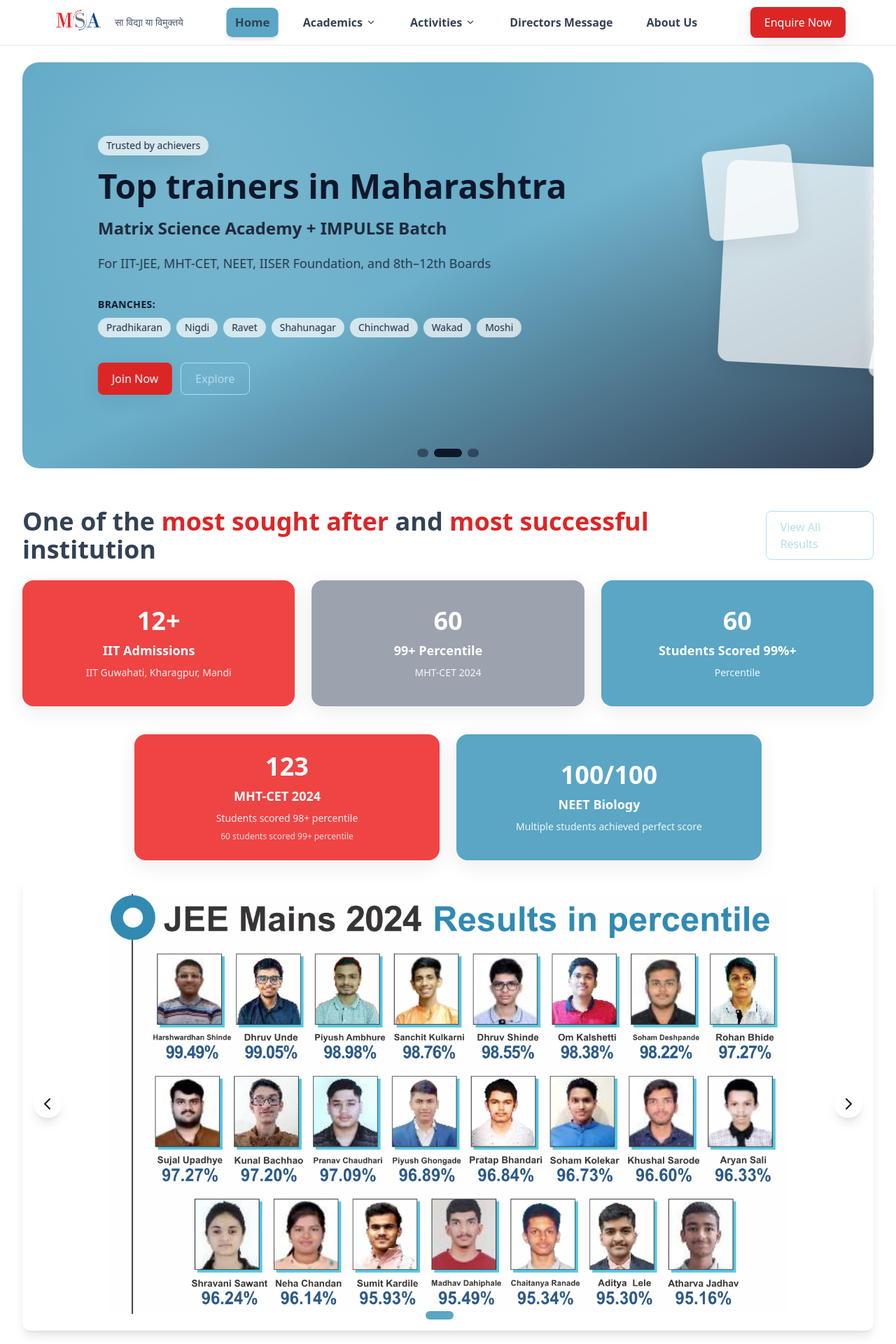
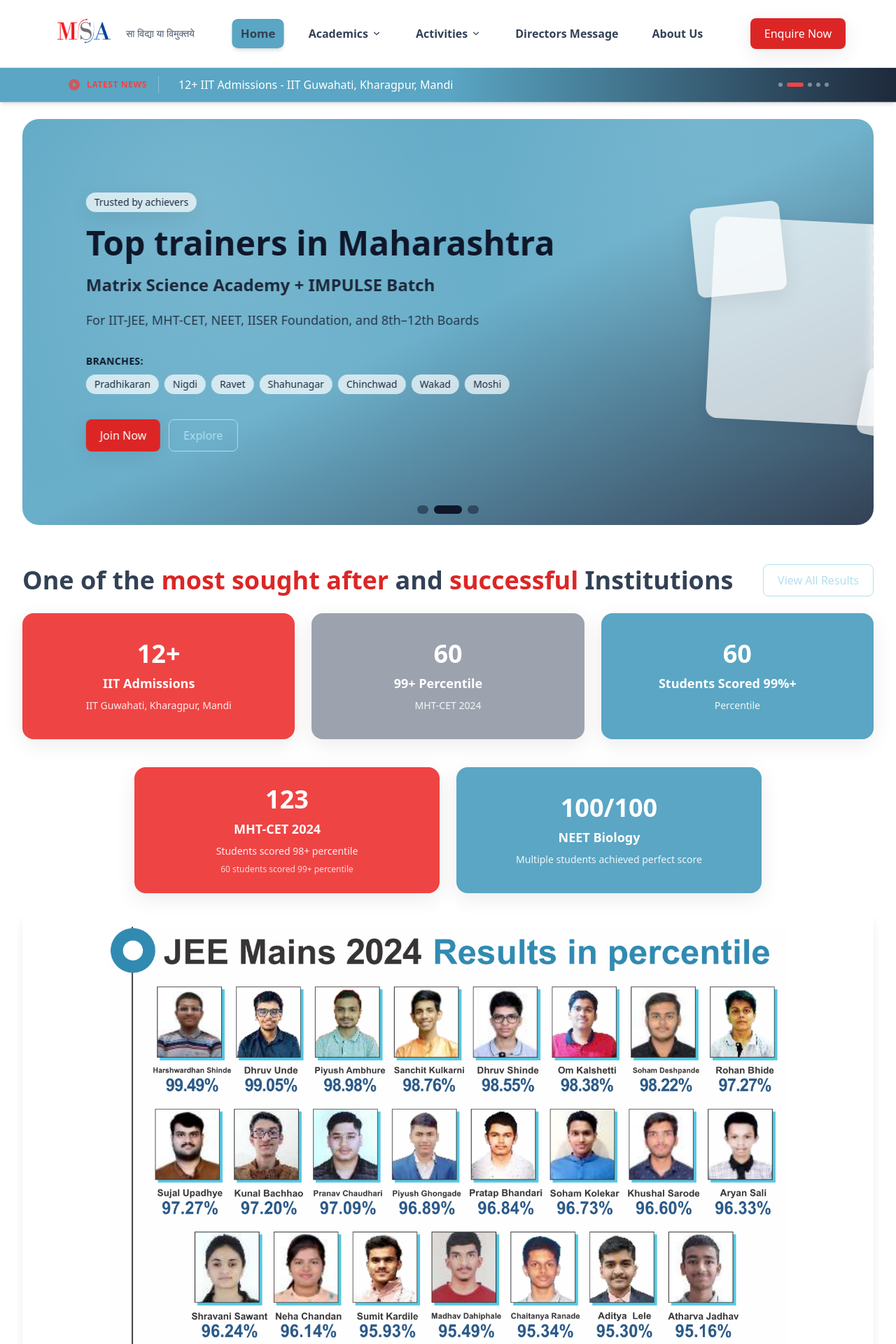
Before and after one commit to codenomad101/matrix-web, a React (Vite) app: page / in a window 1280 px wide. Shown: the top 1920 px of the page at 70% size. Built offline with nearby package versions, Linux system fonts and the light colour scheme.

Commit message:
fix: second message

```diff
--- a/src/components/Navbar.jsx
+++ b/src/components/Navbar.jsx
@@ -225,14 +225,12 @@ export default function Navbar() {
         ? 'backdrop-blur-md bg-white/95 border-b-2 border-brand/20 shadow-lg'
         : 'backdrop-blur-sm bg-white/80 border-b'
     }`}>
-      <div className="container-content flex items-center justify-between h-16">
+      <div className="container-content flex items-center justify-between h-20 md:h-24">
         <Link to="/" className="flex items-center gap-3 group relative">
-          <div className="h-16 w-16 md:h-20 md:w-20 grid place-content-center overflow-hidden transition-transform duration-300 group-hover:scale-110 group-hover:rotate-3">
-            <img src="/images/matrix_logo1.png" alt="MSA logo" className="h-16 w-16 md:h-20 md:w-20 object-contain transition-all duration-300" />
+          <div className="h-20 w-20 md:h-24 md:w-24 grid place-content-center overflow-hidden transition-transform duration-300 group-hover:scale-110 group-hover:rotate-3 flex-shrink-0">
+            <img src="/images/matrix_logo1.png" alt="MSA logo" className="h-20 w-20 md:h-24 md:w-24 object-contain transition-all duration-300" />
           </div>
-          <div className="flex flex-col leading-tight">
-            <span className="text-xs sm:text-sm text-slate-600 transition-colors duration-300 group-hover:text-slate-700">सा विद्या या विमुक्तये</span>
-          </div>
+          <span className="text-xs sm:text-sm text-slate-600 transition-colors duration-300 group-hover:text-slate-700 whitespace-nowrap hidden sm:block">सा विद्या या विमुक्तये</span>
         </Link>
 
         <nav className="hidden md:flex items-center gap-6">
--- /dev/null
+++ b/src/components/NewsSlider.jsx
@@ -0,0 +1,109 @@
+import { useState, useEffect } from 'react'
+import { Link } from 'react-router-dom'
+
+const newsItems = [
+  {
+    id: 1,
+    text: '60 students scored 99+ percentile in MHT-CET 2024',
+    link: '/results',
+  },
+  {
+    id: 2,
+    text: '12+ IIT Admissions - IIT Guwahati, Kharagpur, Mandi',
+    link: '/results',
+  },
+  {
+    id: 3,
+    text: 'Multiple students achieved perfect 100/100 in NEET Biology',
+    link: '/results',
+  },
+  {
+    id: 4,
+    text: 'Impulse Batch: 5,000+ students registered in 2024',
+    link: '/activities/on-demand-courses',
+  },
+  {
+    id: 5,
+    text: '150+ Expert Teachers by Choice - Comprehensive Guidance for Competitive Exams',
+    link: '/faculty',
+  },
+]
+
+export default function NewsSlider() {
+  const [currentIndex, setCurrentIndex] = useState(0)
+
+  useEffect(() => {
+    const timer = setInterval(() => {
+      setCurrentIndex((prev) => (prev + 1) % newsItems.length)
+    }, 4000) // Change news every 4 seconds
+
+    return () => clearInterval(timer)
+  }, [])
+
+  return (
+    <div className="bg-gradient-to-r from-brand-dark via-brand-dark to-slate-800 text-white border-b border-brand/30 shadow-md">
+      <div className="container-content">
+        <div className="flex items-center gap-3 sm:gap-4 py-3 px-4 sm:px-6">
+          {/* News Icon/Label */}
+          <div className="flex items-center gap-1.5 sm:gap-2 flex-shrink-0">
+            <svg className="w-4 h-4 sm:w-5 sm:h-5 text-red-500 animate-pulse flex-shrink-0" fill="currentColor" viewBox="0 0 20 20">
+              <path fillRule="evenodd" d="M10 18a8 8 0 100-16 8 8 0 000 16zM9.555 7.168A1 1 0 008 8v4a1 1 0 001.555.832l3-2a1 1 0 000-1.664l-3-2z" clipRule="evenodd" />
+            </svg>
+            <span className="text-xs font-bold uppercase tracking-wider text-red-500 whitespace-nowrap hidden sm:inline">Latest News</span>
+          </div>
+
+          {/* Separator */}
+          <div className="h-5 sm:h-6 w-px bg-white/30 flex-shrink-0"></div>
+
+          {/* News Text Slider */}
+          <div className="flex-1 overflow-hidden relative min-w-0">
+            <div
+              className="flex transition-transform duration-500 ease-in-out"
+              style={{ transform: `translateX(-${currentIndex * 100}%)` }}
+            >
+              {newsItems.map((item, idx) => (
+                <div
+                  key={item.id}
+                  className="min-w-full flex items-center px-2 sm:px-3"
+                >
+                  <Link
+                    to={item.link}
+                    className="flex items-center gap-2 group hover:text-red-400 transition-colors duration-300 w-full"
+                  >
+                    <span className="text-xs sm:text-sm md:text-base font-medium truncate group-hover:underline">
+                      {item.text}
+                    </span>
+                    <svg
+                      className="w-3 h-3 sm:w-4 sm:h-4 opacity-0 group-hover:opacity-100 transform group-hover:translate-x-1 transition-all duration-300 flex-shrink-0"
+                      fill="none"
+                      stroke="currentColor"
+                      viewBox="0 0 24 24"
+                    >
+                      <path strokeLinecap="round" strokeLinejoin="round" strokeWidth={2} d="M9 5l7 7-7 7" />
+                    </svg>
+                  </Link>
+                </div>
+              ))}
+            </div>
+          </div>
+
+          {/* Indicator Dots */}
+          <div className="flex items-center gap-1 sm:gap-1.5 flex-shrink-0 ml-2">
+            {newsItems.map((_, idx) => (
+              <button
+                key={idx}
+                onClick={() => setCurrentIndex(idx)}
+                className={`h-1.5 rounded-full transition-all duration-300 ${
+                  currentIndex === idx
+                    ? 'w-6 bg-red-500'
+                    : 'w-1.5 bg-white/40 hover:bg-white/60'
+                }`}
+                aria-label={`Go to news ${idx + 1}`}
+              />
+            ))}
+          </div>
+        </div>
+      </div>
+    </div>
+  )
+}
--- a/src/pages/Home.jsx
+++ b/src/pages/Home.jsx
@@ -1,6 +1,7 @@
 import { Link } from 'react-router-dom'
 import { useEffect, useRef, useState } from 'react'
 import HeroSlider from '../components/HeroSlider.jsx'
+import NewsSlider from '../components/NewsSlider.jsx'
 
 // Results Slider Component
 function ResultsSlider() {
@@ -32,7 +33,7 @@ function ResultsSlider() {
   }
 
   return (
-    <div className="mt-6 relative">
+    <div className="mt-6">
       <div className="relative overflow-hidden rounded-xl p-2 shadow-lg max-w-[1320px] mx-auto">
         {/* Images Container */}
         <div className="relative min-h-[600px] overflow-hidden">
@@ -54,29 +55,10 @@ function ResultsSlider() {
             ))}
           </div>
         </div>
+      </div>
 
-        {/* Navigation Arrows */}
-        <button
-          onClick={goToPrev}
-          className="absolute left-4 top-1/2 -translate-y-1/2 bg-white/90 hover:bg-white text-slate-900 rounded-full p-2 shadow-lg transition-all duration-300 hover:scale-110 z-10"
-          aria-label="Previous slide"
-        >
-          <svg className="w-6 h-6" fill="none" stroke="currentColor" viewBox="0 0 24 24">
-            <path strokeLinecap="round" strokeLinejoin="round" strokeWidth={2} d="M15 19l-7-7 7-7" />
-          </svg>
-        </button>
-        <button
-          onClick={goToNext}
-          className="absolute right-4 top-1/2 -translate-y-1/2 bg-white/90 hover:bg-white text-slate-900 rounded-full p-2 shadow-lg transition-all duration-300 hover:scale-110 z-10"
-          aria-label="Next slide"
-        >
-          <svg className="w-6 h-6" fill="none" stroke="currentColor" viewBox="0 0 24 24">
-            <path strokeLinecap="round" strokeLinejoin="round" strokeWidth={2} d="M9 5l7 7-7 7" />
-          </svg>
-        </button>
-
-        {/* Dots Indicator */}
-        <div className="absolute bottom-4 left-1/2 -translate-x-1/2 flex gap-2 z-10">
+      {/* Dots Indicator - Below Slider */}
+      <div className="flex justify-center gap-2 mt-4">
         {images.map((_, idx) => (
           <button
             key={idx}
@@ -84,12 +66,11 @@ function ResultsSlider() {
             className={`h-3 rounded-full transition-all duration-300 ${
               index === idx
                 ? 'w-10 bg-brand-dark'
-                  : 'w-4 bg-white/70 hover:bg-white/90'
+                : 'w-4 bg-slate-300 hover:bg-slate-400'
             }`}
             aria-label={`Go to slide ${idx + 1}`}
           />
         ))}
-        </div>
       </div>
     </div>
   )
@@ -100,19 +81,33 @@ const topTestimonials = [
     name: 'Dhruv Shinde',
     college: 'IIT MANDI',
     text: 'Matrix Science Academy played a crucial role in my success. Their expert guidance and structured approach were key in my selection for IIT Mandi.',
-    exam: 'IIT-JEE'
+    exam: 'IIT-JEE',
+    image: '/images/features/Dhruv-Shinde.jpg',
+    instituteImage: 'https://images.unsplash.com/photo-1523050854058-8df90110c9f1?w=800&h=600&fit=crop'
   },
   {
     name: 'Rahul Kavhale',
     college: 'IIT KHARAGPUR',
     text: 'Thanks to Matrix Science Academy, I achieved my goal of getting into IIT. Their expert teaching and supportive environment were vital to my success.',
-    exam: 'IIT-JEE'
+    exam: 'IIT-JEE',
+    image: '/images/features/Rahul-Kavhale.jpg',
+    instituteImage: 'https://images.unsplash.com/photo-1562774053-701939374585?w=800&h=600&fit=crop'
   },
   {
     name: 'Dhruv Unde',
     college: 'NIT TRICHY',
     text: 'Matrix Science Academy was instrumental in my journey to NIT Trichy. The exceptional teaching & comprehensive support helped me excel.',
-    exam: 'MHT-CET'
+    exam: 'MHT-CET',
+    image: '/images/features/Dhruv-Unde.jpg',
+    instituteImage: 'https://images.unsplash.com/photo-1571019613454-1cb2f99b2d8b?w=800&h=600&fit=crop'
+  },
+  {
+    name: 'Maithili Sagare',
+    college: 'IIT GUWAHATI',
+    text: 'Matrix Science Academy transformed my preparation journey. The dedicated faculty and structured curriculum helped me achieve my dream of joining IIT Guwahati.',
+    exam: 'IIT-JEE',
+    image: '/images/features/Maithili-Sagare.jpg',
+    instituteImage: 'https://images.unsplash.com/photo-1481627834876-b7833e8f5570?w=800&h=600&fit=crop'
   },
 ]
 
@@ -212,7 +207,7 @@ function ResultsSection({ topResults }) {
     <section className="container-page py-6" ref={sectionRef}>
       <div className="flex items-center justify-between mb-6">
         <h2 className="text-4xl font-bold text-slate-700">
-          One of the <span className="text-red-600">most sought after</span> and <span className="text-red-600">most successful</span> institution
+          One of the <span className="text-red-600">most sought after</span> and <span className="text-red-600"> successful</span> Institutions
         </h2>
         <Link to="/results" className="btn-outline hover:scale-105 transition-transform duration-300">View All Results</Link>
       </div>
@@ -293,6 +288,90 @@ function ResultsSection({ topResults }) {
   )
 }
 
+// Testimonials Slider Component
+function TestimonialsSlider({ testimonials }) {
+  const [currentIndex, setCurrentIndex] = useState(0)
+  const [isAutoPlaying, setIsAutoPlaying] = useState(true)
+
+  // Auto-advance slider
+  useEffect(() => {
+    if (!isAutoPlaying) return
+
+    const timer = setInterval(() => {
+      setCurrentIndex((prev) => (prev + 1) % testimonials.length)
+    }, 5000) // Change every 5 seconds
+
+    return () => clearInterval(timer)
+  }, [testimonials.length, isAutoPlaying])
+
+  const goToSlide = (index) => {
+    setCurrentIndex(index)
+    setIsAutoPlaying(false)
+    // Resume auto-play after 10 seconds
+    setTimeout(() => setIsAutoPlaying(true), 10000)
+  }
+
+  const goToPrev = () => {
+    setCurrentIndex((prev) => (prev - 1 + testimonials.length) % testimonials.length)
+    setIsAutoPlaying(false)
+    setTimeout(() => setIsAutoPlaying(true), 10000)
+  }
+
+  const goToNext = () => {
+    setCurrentIndex((prev) => (prev + 1) % testimonials.length)
+    setIsAutoPlaying(false)
+    setTimeout(() => setIsAutoPlaying(true), 10000)
+  }
+
+  const slideWidth = 100 / testimonials.length
+
+  return (
+    <div className="relative w-full">
+      {/* Slider Container */}
+      <div className="relative overflow-hidden rounded-2xl w-full">
+        <div
+          className="flex transition-transform duration-700 ease-in-out"
+          style={{
+            transform: `translateX(-${currentIndex * slideWidth}%)`,
+            width: `${testimonials.length * 100}%`
+          }}
+        >
+          {testimonials.map((testimonial, idx) => (
+            <div
+              key={idx}
+              className="flex-shrink-0"
+              style={{
+                width: `${slideWidth}%`,
+                minWidth: `${slideWidth}%`
+              }}
+            >
+              <div className="px-1 sm:px-2 h-full">
+                <TestimonialCard testimonial={testimonial} index={idx} />
+              </div>
+            </div>
+          ))}
+        </div>
+      </div>
+
+      {/* Dots Indicator */}
+      <div className="flex justify-center items-center gap-2 mt-8">
+        {testimonials.map((_, idx) => (
+          <button
+            key={idx}
+            onClick={() => goToSlide(idx)}
+            className={`h-2.5 rounded-full transition-all duration-300 ${
+              currentIndex === idx
+                ? 'w-10 bg-brand-dark'
+                : 'w-2.5 bg-slate-300 hover:bg-slate-400'
+            }`}
+            aria-label={`Go to testimonial ${idx + 1}`}
+          />
+        ))}
+      </div>
+    </div>
+  )
+}
+
 // Testimonial Card Component with enhanced animations
 function TestimonialCard({ testimonial: t, index }) {
   const [isVisible, setIsVisible] = useState(false)
@@ -327,13 +406,13 @@ function TestimonialCard({ testimonial: t, index }) {
       ref={cardRef}
       onMouseEnter={() => setIsHovered(true)}
       onMouseLeave={() => setIsHovered(false)}
-      className={`bg-white rounded-2xl shadow-soft overflow-hidden group cursor-pointer transform transition-all duration-700 ease-out ${
+      className={`bg-white rounded-3xl shadow-soft overflow-hidden group cursor-pointer transform transition-all duration-700 ease-out min-h-[500px] flex flex-col ${
         isVisible
           ? 'opacity-100 translate-y-0 scale-100'
           : 'opacity-0 translate-y-10 scale-95'
       } ${
         isHovered
-          ? 'shadow-2xl -translate-y-3 scale-[1.02] rotate-1'
+          ? 'shadow-2xl -translate-y-3 scale-[1.02]'
           : 'hover:shadow-xl hover:-translate-y-2'
       }`}
       style={{
@@ -343,63 +422,103 @@ function TestimonialCard({ testimonial: t, index }) {
           : undefined
       }}
     >
-      {/* Quote Section with Brand Color */}
-      <div className="relative bg-gradient-to-br from-brand via-brand/95 to-brand-dark/90 px-6 pt-8 pb-6 overflow-hidden transition-all duration-500 group-hover:from-brand-dark group-hover:to-brand-dark">
+      {/* Quote and Institute Image Side by Side */}
+      <div className="grid md:grid-cols-2 gap-0 h-64">
+        {/* Quote Section with Red Background */}
+        <div className="relative bg-gradient-to-br from-red-600 via-red-600/95 to-red-700 px-6 pt-8 pb-6 overflow-hidden transition-all duration-500 group-hover:from-red-700 group-hover:to-red-800 flex flex-col justify-between">
           {/* Animated Quote Icon */}
-        <div className={`absolute top-4 left-6 transition-all duration-700 ${isHovered ? 'opacity-30 scale-110 rotate-12' : 'opacity-20 scale-100 rotate-0'}`}>
-          <svg className="w-16 h-16 text-slate-900" fill="currentColor" viewBox="0 0 24 24">
+          <div className={`absolute top-4 right-6 transition-all duration-700 ${isHovered ? 'opacity-30 scale-110 rotate-12' : 'opacity-20 scale-100 rotate-0'}`}>
+            <svg className="w-16 h-16 text-white/30" fill="currentColor" viewBox="0 0 24 24">
               <path d="M14.017 21v-7.391c0-5.704 3.731-9.57 8.983-10.609l.996 2.151c-2.481.967-4.996 2.848-4.996 7.153 0 3.031 1.214 5.555 3.003 7.266h-7.986zm-14.017 0v-7.391c0-5.704 3.748-9.57 9-10.609l.996 2.151c-2.481.967-5 2.848-5 7.153 0 3.031 1.214 5.555 3.003 7.266h-7.003z"/>
             </svg>
           </div>
 
-        {/* Floating particles effect on hover */}
-        <div className={`absolute inset-0 transition-opacity duration-500 ${isHovered ? 'opacity-20' : 'opacity-0'}`}>
-          <div className="absolute top-1/4 left-1/4 w-2 h-2 bg-white rounded-full animate-ping"></div>
-          <div className="absolute top-3/4 right-1/4 w-1.5 h-1.5 bg-white rounded-full animate-ping" style={{ animationDelay: '0.5s' }}></div>
-        </div>
-
           {/* Quote Text with fade-in animation */}
-        <div className={`relative z-10 transition-all duration-500 ${isVisible ? 'opacity-100 translate-x-0' : 'opacity-0 -translate-x-4'}`}>
-          <p className="text-slate-900 text-base leading-relaxed font-medium italic transition-all duration-300 group-hover:text-white">
+          <div className={`relative z-10 transition-all duration-500 flex-1 flex items-center ${isVisible ? 'opacity-100 translate-x-0' : 'opacity-0 -translate-x-4'}`}>
+            <p className="text-white text-base leading-relaxed font-medium italic transition-all duration-300">
               "{t.text}"
             </p>
           </div>
 
           {/* Decorative corner with animation */}
-        <div className={`absolute bottom-0 right-0 w-20 h-20 bg-white/20 rounded-tl-full transform transition-all duration-700 ${
+          <div className={`absolute bottom-0 right-0 w-20 h-20 bg-white/10 rounded-tl-full transform transition-all duration-700 ${
             isHovered ? 'translate-x-4 translate-y-4 scale-125' : 'translate-x-8 translate-y-8'
           }`}></div>
-
-        {/* Glow effect */}
-        <div className={`absolute inset-0 bg-gradient-to-tr from-transparent via-white/10 to-transparent transition-opacity duration-500 ${isHovered ? 'opacity-100' : 'opacity-0'}`}></div>
         </div>
 
-      {/* Person Details Section with slide-up animation */}
-      <div className={`px-6 py-5 bg-white border-t border-slate-100 transition-all duration-500 group-hover:bg-slate-50 ${
+        {/* Institute Image Section - Contained Image */}
+        <div className="relative h-full overflow-hidden bg-white flex flex-col justify-center items-center p-4">
+          {t.instituteImage ? (
+            <>
+              <div className="relative w-full h-full rounded-xl overflow-hidden shadow-lg">
+                <img
+                  src={t.instituteImage}
+                  alt={t.college}
+                  className="w-full h-full object-cover transition-transform duration-700 group-hover:scale-110"
+                  onError={(e) => {
+                    e.target.style.display = 'none'
+                  }}
+                />
+              </div>
+              {/* College Name Below Image */}
+              <div className={`mt-4 text-center transition-all duration-500 ${isVisible ? 'opacity-100 translate-y-0' : 'opacity-0 translate-y-4'}`}>
+                <h3 className="text-xl font-extrabold text-slate-900">
+                  {t.college}
+                </h3>
+                <div className="text-sm font-semibold text-slate-700 mt-1">
+                  {t.exam}
+                </div>
+              </div>
+            </>
+          ) : (
+            <div className="w-full h-full bg-gradient-to-br from-slate-200 via-slate-300 to-slate-400 rounded-xl flex flex-col items-center justify-center">
+              <span className="text-slate-600 font-semibold text-lg">{t.college}</span>
+              <span className="text-slate-500 text-sm mt-2">{t.exam}</span>
+            </div>
+          )}
+        </div>
+      </div>
+
+      {/* Person Details Section with photo */}
+      <div className={`px-6 py-3 bg-white border-t border-slate-200 transition-all duration-500 group-hover:bg-slate-50 ${
         isHovered ? 'border-brand/30' : ''
       }`}>
         <div className="flex items-center gap-4">
-          {/* Avatar with scale and glow effect */}
-          <div className={`h-12 w-12 rounded-full bg-gradient-to-br from-brand/40 to-brand-dark/30 flex items-center justify-center text-slate-900 font-bold text-lg shrink-0 transition-all duration-500 ${
+          {/* Student Photo */}
+          <div className={`relative h-16 w-16 rounded-full overflow-hidden ring-2 transition-all duration-500 shrink-0 ${
             isHovered
-              ? 'scale-110 ring-4 ring-brand/30 shadow-lg bg-gradient-to-br from-brand to-brand-dark'
-              : 'group-hover:bg-brand/50'
+              ? 'ring-4 ring-brand-dark shadow-xl scale-110'
+              : 'ring-brand/30 group-hover:ring-brand/50'
           }`}>
-            <span className={`transition-all duration-300 ${isHovered ? 'scale-110 text-white' : ''}`}>
+            {t.image ? (
+              <img
+                src={t.image}
+                alt={t.name}
+                className="w-full h-full object-cover transition-transform duration-500 group-hover:scale-110"
+                onError={(e) => {
+                  // Fallback to initials if image fails
+                  e.target.style.display = 'none'
+                  const parent = e.target.parentElement
+                  parent.classList.add('bg-gradient-to-br', 'from-brand/40', 'to-brand-dark/30', 'flex', 'items-center', 'justify-center')
+                  parent.innerHTML = `<span class="text-slate-900 font-bold text-lg">${t.name.split(' ').map(n => n[0]).join('')}</span>`
+                }}
+              />
+            ) : (
+              <div className="h-full w-full bg-gradient-to-br from-brand/40 to-brand-dark/30 flex items-center justify-center">
+                <span className={`text-slate-900 font-bold text-lg transition-all duration-300 ${isHovered ? 'scale-110 text-white' : ''}`}>
                   {t.name.split(' ').map(n => n[0]).join('')}
                 </span>
               </div>
+            )}
+          </div>
 
-          {/* Details with fade animation */}
+          {/* Details with fade animation - Dark Text */}
           <div className={`flex-1 min-w-0 transition-all duration-500 ${isVisible ? 'opacity-100 translate-x-0' : 'opacity-0 translate-x-4'}`}>
-            <div className={`font-semibold text-slate-900 text-lg transition-colors duration-300 ${isHovered ? 'text-brand-dark' : ''}`}>
+            <div className={`font-bold text-slate-900 text-lg transition-colors duration-300 ${isHovered ? 'text-brand-dark' : ''}`}>
               {t.name}
             </div>
-            <div className={`text-sm font-medium text-brand mt-0.5 transition-all duration-300 ${isHovered ? 'text-brand-dark font-semibold scale-105' : ''}`}>
-              {t.college}
-            </div>
-            <div className="text-xs text-slate-500 mt-1 transition-colors duration-300 group-hover:text-slate-700">
-              {t.exam}
+            <div className={`text-sm font-semibold text-slate-700 transition-all duration-300 ${isHovered ? 'text-brand-dark font-bold' : ''}`}>
+              Student
             </div>
           </div>
 
@@ -418,6 +537,7 @@ function TestimonialCard({ testimonial: t, index }) {
 export default function Home() {
   return (
     <div>
+      <NewsSlider />
       <HeroSlider />
 
       {/* Results Section */}
@@ -443,24 +563,22 @@ export default function Home() {
         </div>
       </section>
 
-              {/* Testimonials Section */}
-      <section className="bg-brand/10 py-6 relative overflow-hidden">
+              {/* Testimonials Section with Slider */}
+      <section className="bg-brand/10 py-12 relative overflow-hidden">
         {/* Animated background gradient */}
         <div className="absolute inset-0 bg-gradient-to-br from-brand/20 via-transparent to-brand-dark/10 pointer-events-none"></div>
 
         <div className="container-page relative z-10">
-          <div className="flex items-center justify-between mb-8">
+          <div className="flex items-center justify-between mb-10">
             <h2 className="text-4xl font-bold relative text-slate-700">
               <span className="relative z-10">Student Testimonials</span>
               <span className="absolute -bottom-1 left-0 w-24 h-1 bg-brand-dark rounded-full"></span>
             </h2>
             <Link to="/testimonials" className="btn-outline bg-white hover:scale-105 transition-transform duration-300">View All</Link>
           </div>
-          <div className="grid md:grid-cols-3 gap-8">
-            {topTestimonials.map((t, idx) => (
-              <TestimonialCard key={idx} testimonial={t} index={idx} />
-            ))}
-          </div>
+
+          {/* Testimonials Slider */}
+          <TestimonialsSlider testimonials={topTestimonials} />
         </div>
       </section>
 
```
Lines whose indentation alone changed are shown as unchanged.
